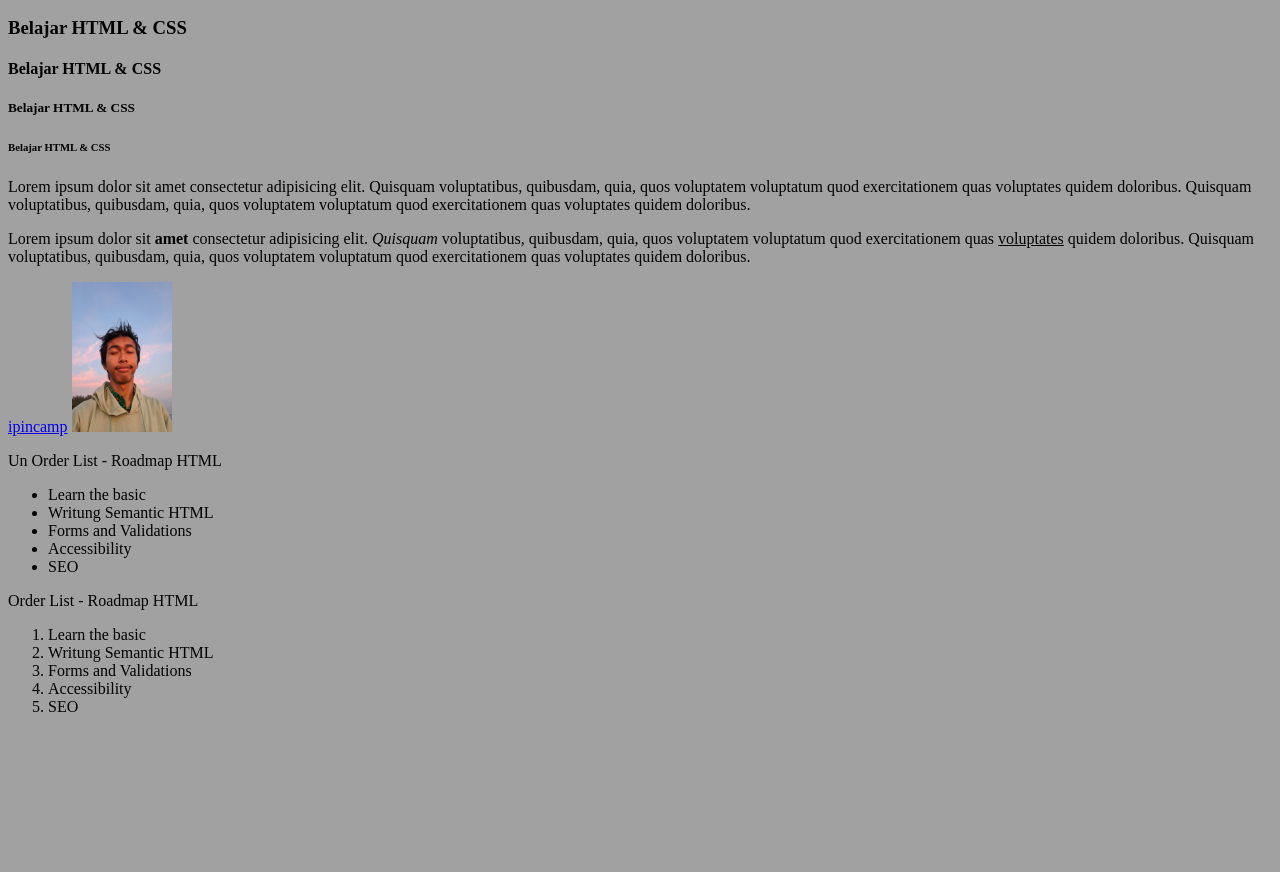
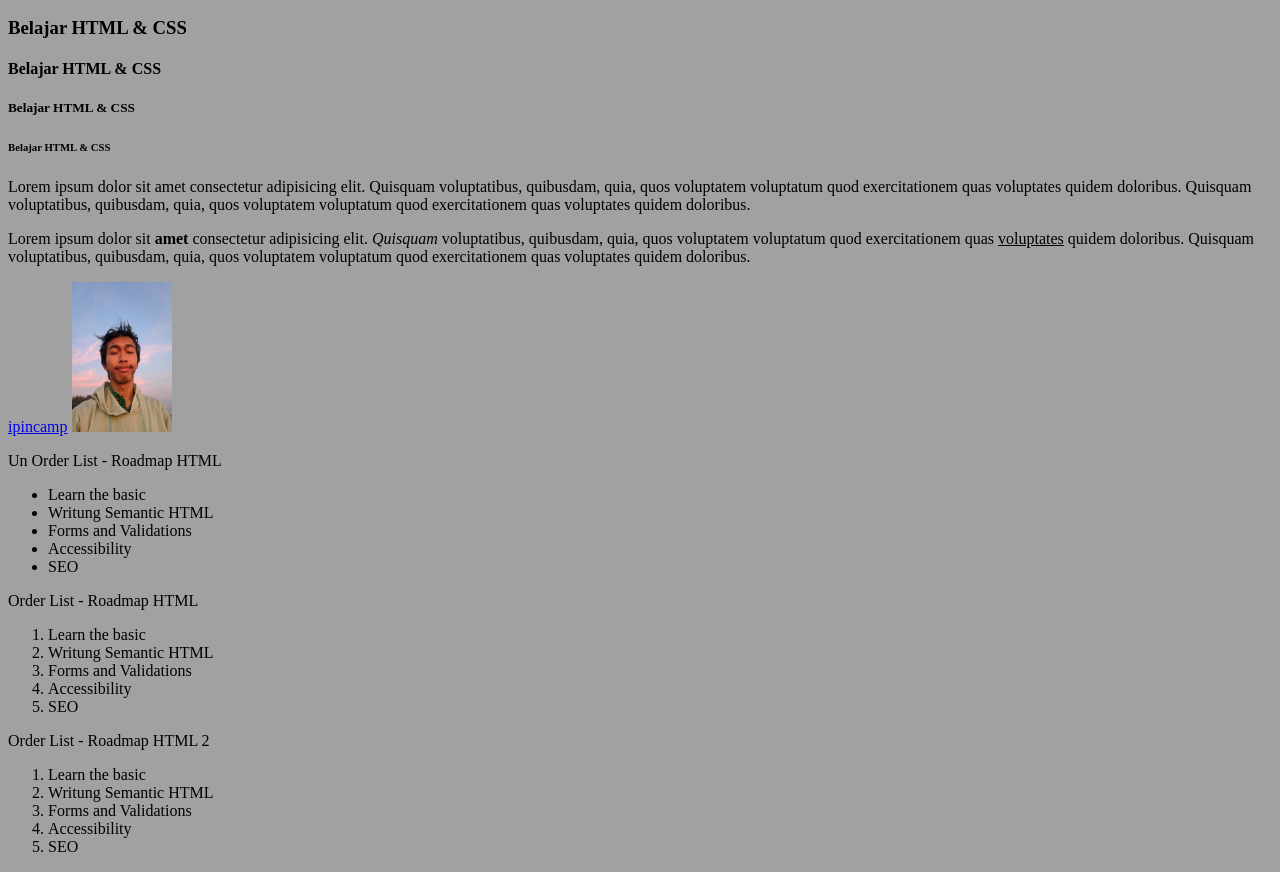
Before and after one commit to ipincamp/csc_intro_webdev, a plain HTML site: page index.html in a window 1280 px wide. Shown: the part 110-982 px from the top of the page. Before the commit the page ends 842 px from the top, so only its background shows below. Drawn offline with Linux system fonts and the light colour scheme.

Commit message:
Add order list v2

```diff
--- a/index.html
+++ b/index.html
@@ -49,5 +49,14 @@
       <li>Accessibility</li>
       <li>SEO</li>
     </ol>
+
+    <p>Order List - Roadmap HTML 2</p>
+    <ol>
+      <li>Learn the basic</li>
+      <li>Writung Semantic HTML</li>
+      <li>Forms and Validations</li>
+      <li>Accessibility</li>
+      <li>SEO</li>
+    </ol>
   </body>
 </html>
```
